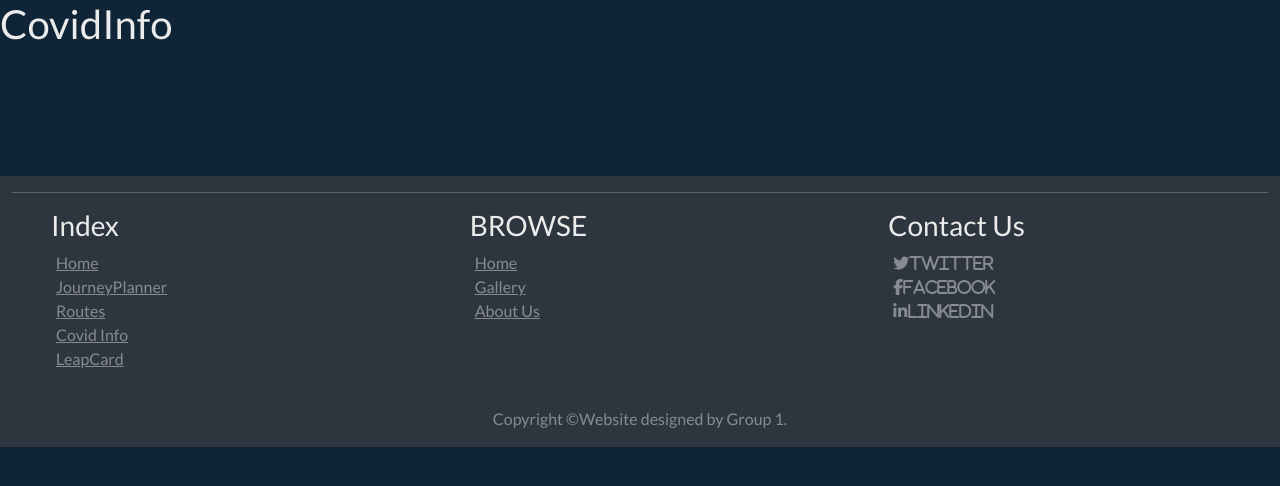
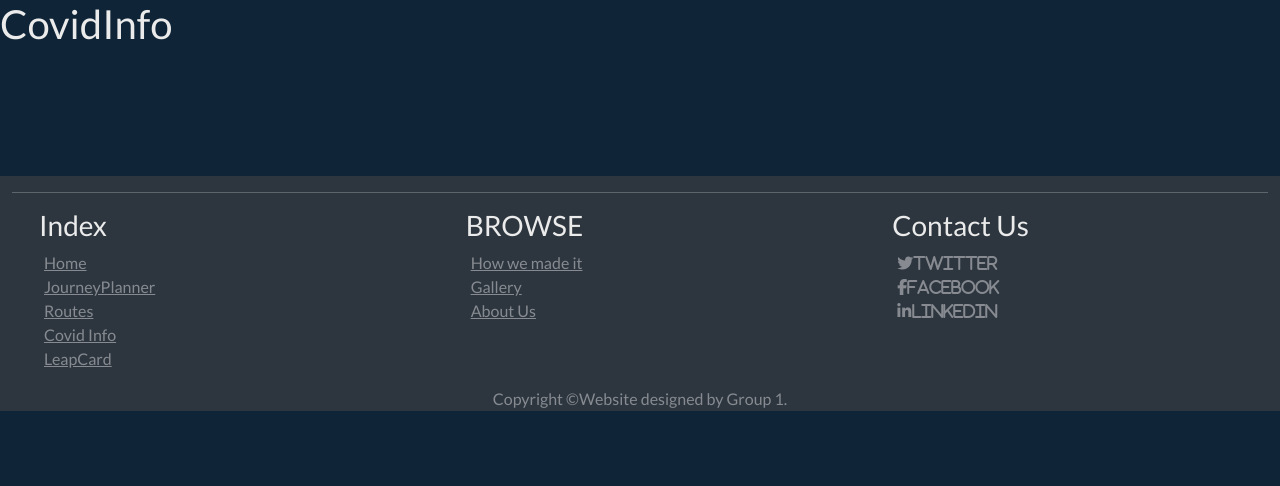
Before and after one commit to Hugo-000/Dublin-Bus, a Django app: page /dublinBusHybrid/CovidInfo/ in a window 1280 px wide. Shown: the part 56-542 px from the top of the page. Run offline with Django 3.2, Linux system fonts and the light colour scheme; some libraries are stand-ins or nearby versions.

Commit message:
Fixed the display issue

```diff
--- a/dublinBus/dublinBusHybrid/templates/partials/footer.html
+++ b/dublinBus/dublinBusHybrid/templates/partials/footer.html
@@ -1,6 +1,5 @@
 <footer class="container-fluid foot-wrap">
     <hr/>
-    <div class="container-fluid" >
     <div class="row">
         <div class="row-content col">
             <h3>&nbsp&nbsp&nbsp&nbsp Index</h3>
@@ -15,7 +14,7 @@
         <div class="row-content col">
             <h3>&nbsp&nbsp&nbsp&nbsp BROWSE</h3>
             <ul>
-                    <li><a href="#">Home</a></li>
+                <li><a href="#">How we made it</a></li>
                 <li><a href="#">Gallery</a></li>
                 <li><a href="#">About Us</a></li>
             </ul>
@@ -41,9 +40,8 @@
             </ul>
         </div>
     </div>
-    </div>
 
-    <p align="center" style="margin-top: 20px;color:#878B91;">
+    <p align="center" style="margin-top: 0px;margin-bottom:0px;color:#878B91;">
         Copyright &copy;Website designed by Group 1.
     </p>
 </footer>
```
Lines whose indentation alone changed are shown as unchanged.
